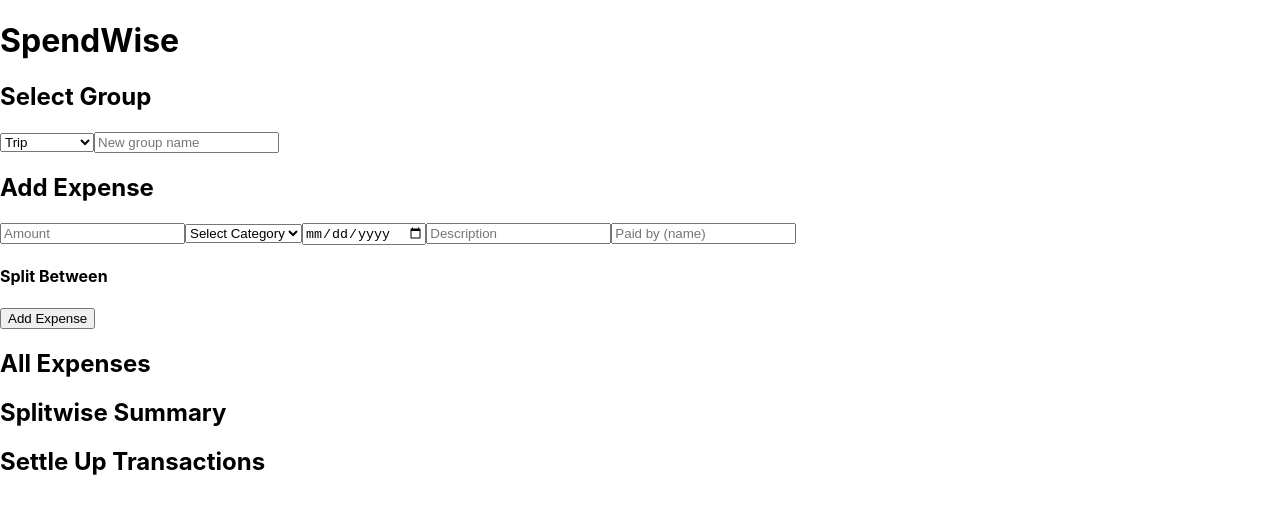
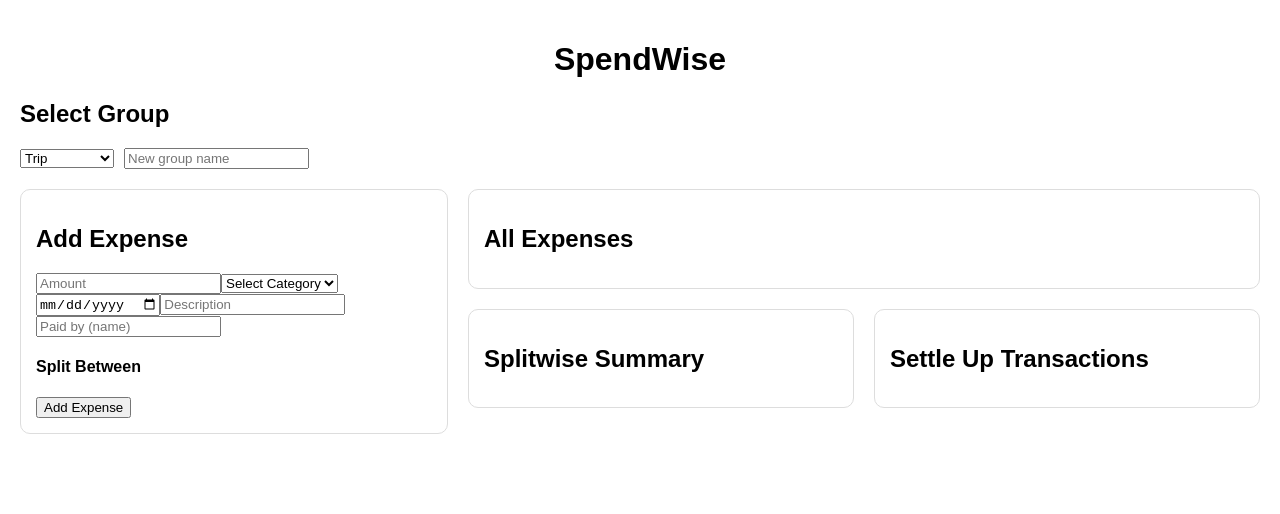
Before and after one commit to hellomanishahere/spendwise-finance-tracker, a React (Create React App) app: page / in a window 1280 px wide. Shown: the top 514 px of the page. Built offline with nearby package versions, Linux system fonts and the light colour scheme.

Commit message:
feat: improved UI layout + splitwise logic with checkbox + unequal split

```diff
--- a/src/App.js
+++ b/src/App.js
@@ -148,13 +148,15 @@
   };
 
   return (
-    <div>
-      <h1>SpendWise</h1>
+    <div style={{ padding: "20px", fontFamily: "Arial" }}>
+      <h1 style={{ textAlign: "center" }}>SpendWise</h1>
 
+      {/* GROUP SELECT */}
       <h2>Select Group</h2>
       <select
         value={selectedGroup}
         onChange={(e) => setSelectedGroup(e.target.value)}
+        style={{ marginRight: "10px" }}
       >
         {groups.map((g) => (
           <option key={g} value={g}>
@@ -174,13 +176,24 @@
         }}
       />
 
+      {/* LAYOUT */}
+      <div style={{ display: "flex", gap: "20px", marginTop: "20px" }}>
+
+        {/* FORM */}
+        <div style={{ flex: 1, border: "1px solid #ddd", padding: "15px", borderRadius: "10px" }}>
           <ExpenseForm
             onAddExpense={addExpense}
             editingExpense={editingExpense}
             updateExpense={updateExpense}
             groupMembers={getGroupMembers()}
           />
+        </div>
 
+        {/* RIGHT SIDE */}
+        <div style={{ flex: 2 }}>
+
+          {/* EXPENSES */}
+          <div style={{ border: "1px solid #ddd", padding: "15px", borderRadius: "10px", marginBottom: "20px" }}>
             <h2>All Expenses</h2>
             <ul>
               {expenses
@@ -205,7 +218,12 @@
                   </li>
                 ))}
             </ul>
+          </div>
 
+          {/* SUMMARY */}
+          <div style={{ display: "flex", gap: "20px" }}>
+
+            <div style={{ flex: 1, border: "1px solid #ddd", padding: "15px", borderRadius: "10px" }}>
               <h2>Splitwise Summary</h2>
               <ul>
                 {Object.entries(calculateBalances()).map(([person, amount]) => (
@@ -217,7 +235,9 @@
                   </li>
                 ))}
               </ul>
+            </div>
 
+            <div style={{ flex: 1, border: "1px solid #ddd", padding: "15px", borderRadius: "10px" }}>
               <h2>Settle Up Transactions</h2>
               <ul>
                 {getSettlements().map((s, index) => (
@@ -227,6 +247,12 @@
                 ))}
               </ul>
             </div>
+
+          </div>
+
+        </div>
+      </div>
+    </div>
   );
 }
 
```
Lines whose indentation alone changed are shown as unchanged.
